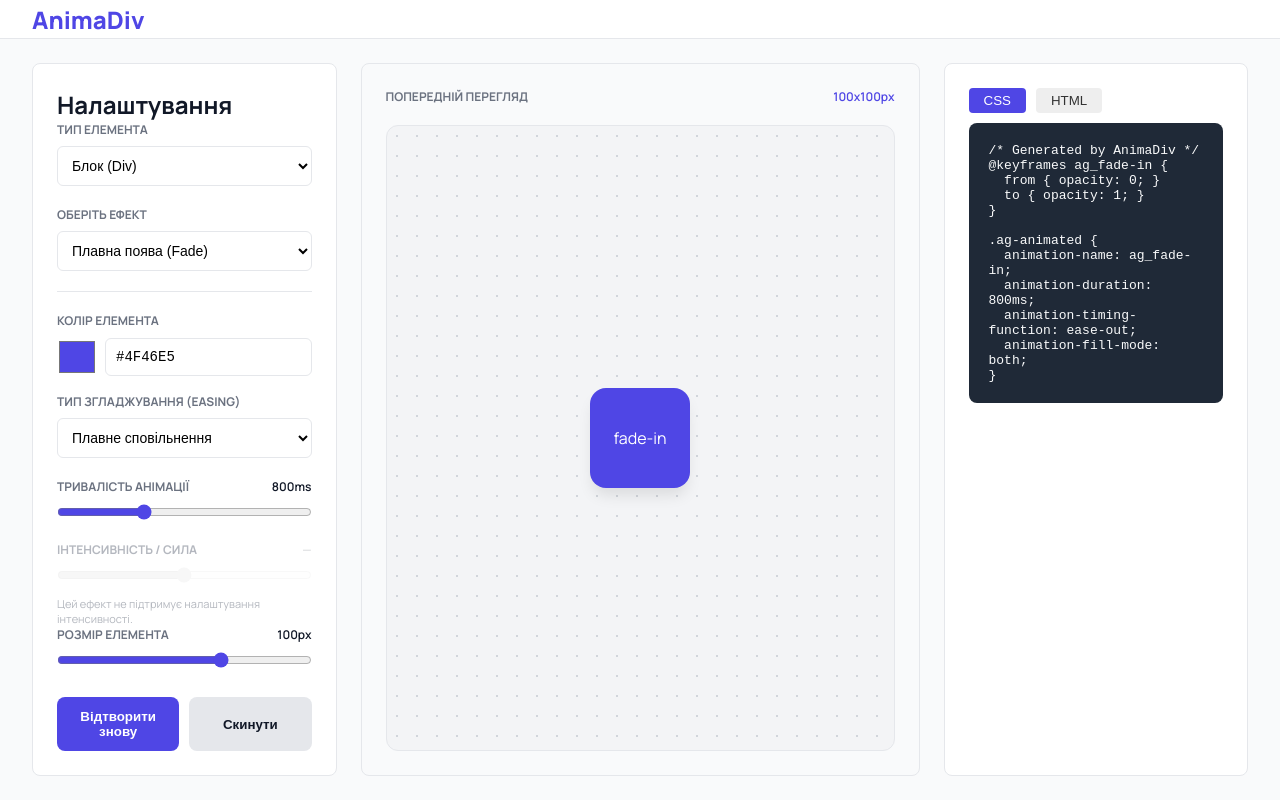
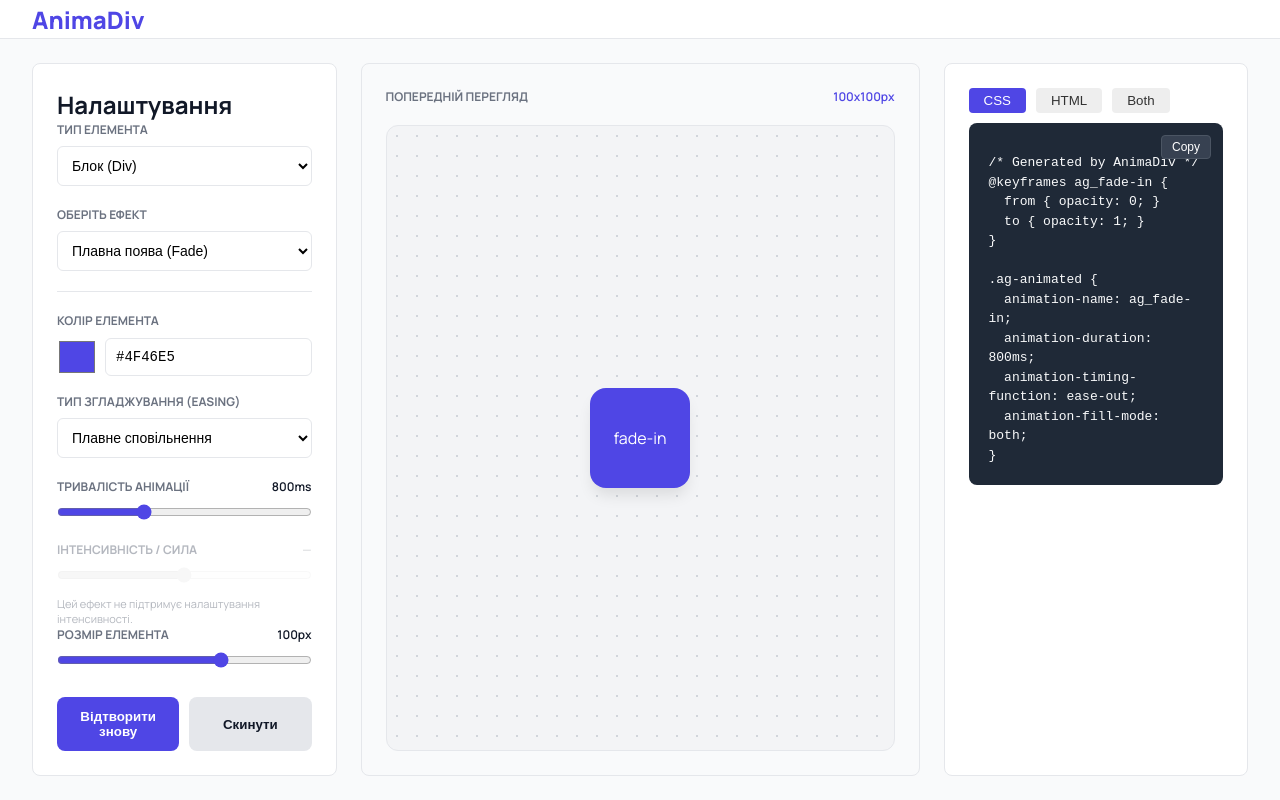
Before and after one commit to ulxxiz8/animadiv-generator, a React (Vite) app: page / in a window 1280 px wide. Built offline with nearby package versions, Linux system fonts and the light colour scheme.

Commit message:
Реалізовано розділ Експорт (генерація HTML, Tabs, Copy-фідбек, форматування)

```diff
--- a/src/features/generator/CodeOutput.jsx
+++ b/src/features/generator/CodeOutput.jsx
@@ -1,57 +1,74 @@
 import React, { useState } from 'react';
+import { generateHtml } from '../../utils/generateHtml';
 
 const CodeOutput = ({ params, code }) => {
   const [activeTab, setActiveTab] = useState('css');
+  const [copied, setCopied] = useState(false);
 
-  const htmlCode = `<${params.elementType || 'div'} class="ag-animated"></${params.elementType || 'div'}>`;
+  // Формуємо HTML
+  const htmlCode = generateHtml(params);
+
+  // ТАСКА 7: Форматування коду (Простий шаблон)
+  const renderCode = () => {
+    // Очищаємо код від випадкових порожніх рядків зверху та знизу
+    const cleanCSS = code ? code.trim() : '';
+    const cleanHTML = htmlCode ? htmlCode.trim() : '';
+
+    if (activeTab === 'css') return cleanCSS;
+    if (activeTab === 'html') return cleanHTML;
+    if (activeTab === 'both') {
+      // Охайний шаблон з візуальними розділювачами
+      return `${cleanHTML}
+
+/* ========================= */
+/* CSS Анімація та Стилі     */
+/* ========================= */
+${cleanCSS}`;
+    }
+    return '';
+  };
+
   const handleCopy = async () => {
     try {
-      await navigator.clipboard.writeText(code);
-      alert('Код скопійовано!'); // Або зміна тексту кнопки на "Copied!"
+      const textToCopy = renderCode();
+      await navigator.clipboard.writeText(textToCopy);
+
+      setCopied(true);
+      setTimeout(() => setCopied(false), 2000);
     } catch (err) {
       console.error('Помилка копіювання', err);
     }
   };
-  const downloadCss = () => {
-    const blob = new Blob([code], { type: 'text/css' });
-    const url = URL.createObjectURL(blob);
-    const link = document.createElement('a');
-    link.href = url;
-    link.download = 'animation.css';
-    link.click();
-  };
-  // І додай onClick={handleCopy} до своєї кнопки <button> у цьому ж файлі
+
+  const getTabStyle = (tabName) => ({
+    background: activeTab === tabName ? '#4F46E5' : '#eee',
+    color: activeTab === tabName ? 'white' : '#333',
+    border: 'none',
+    padding: '5px 15px',
+    borderRadius: '4px',
+    cursor: 'pointer',
+  });
+
   return (
     <div
       className="code-output"
       style={{ display: 'flex', flexDirection: 'column', gap: '10px' }}
     >
       <div style={{ display: 'flex', gap: '10px' }}>
-        <button
-          onClick={() => setActiveTab('css')}
-          style={{
-            background: activeTab === 'css' ? '#4F46E5' : '#eee',
-            color: activeTab === 'css' ? 'white' : '#333',
-            border: 'none',
-            padding: '5px 15px',
-            borderRadius: '4px',
-            cursor: 'pointer',
-          }}
-        >
+        <button onClick={() => setActiveTab('css')} style={getTabStyle('css')}>
           CSS
         </button>
         <button
           onClick={() => setActiveTab('html')}
-          style={{
-            background: activeTab === 'html' ? '#4F46E5' : '#eee',
-            color: activeTab === 'html' ? 'white' : '#333',
-            border: 'none',
-            padding: '5px 15px',
-            borderRadius: '4px',
-            cursor: 'pointer',
-          }}
+          style={getTabStyle('html')}
         >
           HTML
+        </button>
+        <button
+          onClick={() => setActiveTab('both')}
+          style={getTabStyle('both')}
+        >
+          Both
         </button>
       </div>
 
@@ -63,17 +80,40 @@ const CodeOutput = ({ params, code }) => {
           borderRadius: '8px',
           position: 'relative',
           minHeight: '150px',
+          overflowX: 'auto',
         }}
       >
+        <button
+          onClick={handleCopy}
+          style={{
+            position: 'absolute',
+            top: '12px',
+            right: '12px',
+            background: copied ? '#10B981' : '#374151',
+            color: 'white',
+            border: '1px solid',
+            borderColor: copied ? '#10B981' : '#4B5563',
+            padding: '4px 10px',
+            borderRadius: '4px',
+            cursor: 'pointer',
+            fontSize: '12px',
+            transition: 'all 0.2s ease',
+          }}
+        >
+          {copied ? 'Copied' : 'Copy'}
+        </button>
+
         <pre
           style={{
             margin: 0,
+            marginTop: '10px',
             whiteSpace: 'pre-wrap',
             fontFamily: 'monospace',
             fontSize: '13px',
+            lineHeight: '1.5', // Додає коду легкості для читання
           }}
         >
-          <code>{activeTab === 'css' ? code : htmlCode}</code>
+          <code>{renderCode()}</code>
         </pre>
       </div>
     </div>
--- /dev/null
+++ b/src/utils/generateHtml.js
@@ -0,0 +1,30 @@
+export const generateHtml = (params, className = 'ag-animated') => {
+  const tag = params.elementType || 'div';
+
+  switch (tag) {
+    case 'button':
+      return `<button class="${className}">
+  Button
+</button>`;
+
+    // ТАСКА: Якщо elementType=icon, повернути span з svg
+    case 'icon':
+      return `<span class="${className}">
+  <svg width="24" height="24" viewBox="0 0 24 24" fill="none" stroke="currentColor" stroke-width="2.5" stroke-linecap="round" stroke-linejoin="round">
+    <polygon points="12 2 15.09 8.26 22 9.27 17 14.14 18.18 21.02 12 17.77 5.82 21.02 7 14.14 2 9.27 8.91 8.26 12 2" />
+  </svg>
+</span>`;
+
+    case 'article':
+      return `<article class="${className}">
+  <div style="width: 20px; height: 4px; background: rgba(255,255,255,0.5); border-radius: 2px; margin-bottom: 4px;"></div>
+  <div style="width: 30px; height: 4px; background: rgba(255,255,255,0.5); border-radius: 2px;"></div>
+</article>`;
+
+    case 'div':
+    default:
+      return `<div class="${className}">
+  ${params.presetId}
+</div>`;
+  }
+};
```
